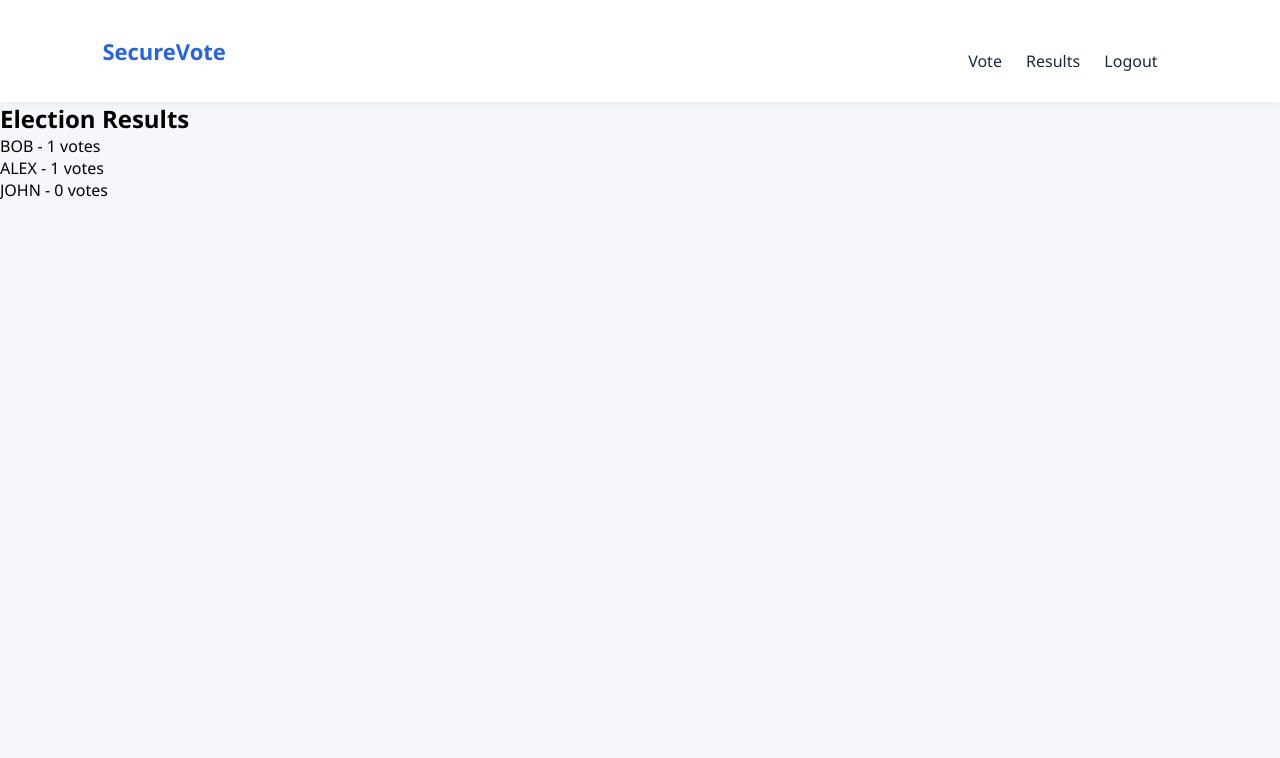
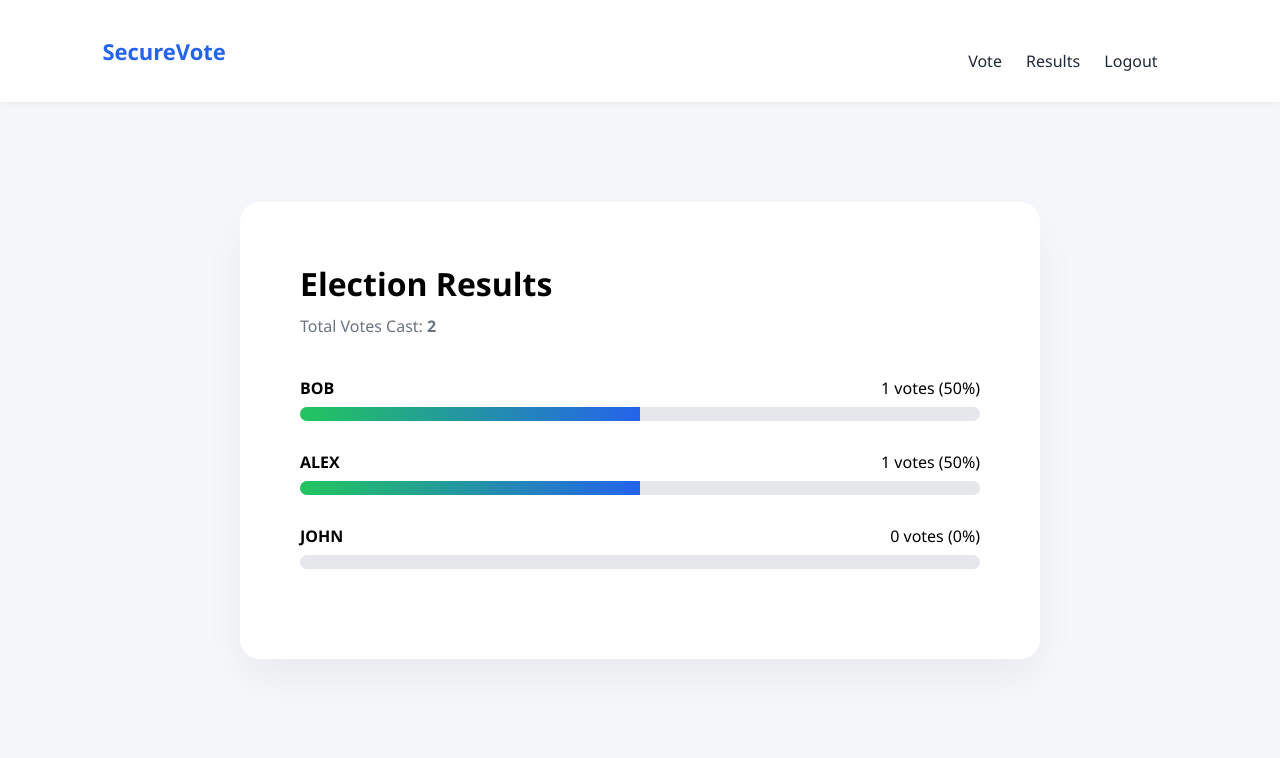
Before and after one commit to Sa22akr/Djanjo-voting-system, a Django app: page /results/ in a window 1280 px wide. Shown: the top 758 px of the page. Run offline with Django 4.2, Linux system fonts and the light colour scheme; a user stored in the database is signed in; data comes from the database, SQL or seed files in the repository; both versions use the stored data as it was after the commit.

Commit message:
Redesign results dashboard: added vote percentages, animated progress bars, total vote count, and modern card layout UI

```diff
--- a/elections/templates/elections/results.html
+++ b/elections/templates/elections/results.html
@@ -1,11 +1,52 @@
 {% extends "base.html" %}
 
 {% block content %}
-<h2>Election Results</h2>
+<section style="padding:100px 0;">
 
-<ul>
-    {% for name, count in results %}
-        <li>{{ name }} - {{ count }} votes</li>
-    {% endfor %}
-</ul>
+    <div style="
+        max-width:800px;
+        margin:0 auto;
+        background:white;
+        padding:60px;
+        border-radius:20px;
+        box-shadow:0 20px 40px rgba(0,0,0,0.05);
+    ">
+
+        <h2 style="font-size:32px; margin-bottom:10px;">
+            Election Results
+        </h2>
+
+        <p style="color:#6b7280; margin-bottom:40px;">
+            Total Votes Cast: <strong>{{ total_votes }}</strong>
+        </p>
+
+        {% for candidate in results %}
+            <div style="margin-bottom:30px;">
+
+                <div style="display:flex; justify-content:space-between; margin-bottom:8px;">
+                    <strong>{{ candidate.name }}</strong>
+                    <span>{{ candidate.count }} votes ({{ candidate.percentage }}%)</span>
+                </div>
+
+                <div style="
+                    background:#e5e7eb;
+                    border-radius:10px;
+                    overflow:hidden;
+                    height:14px;
+                ">
+                    <div style="
+                        width:{{ candidate.percentage }}%;
+                        background:linear-gradient(to right, #22c55e, #2563eb);
+                        height:100%;
+                        transition:width 0.5s ease;
+                    ">
+                    </div>
+                </div>
+
+            </div>
+        {% endfor %}
+
+    </div>
+
+</section>
 {% endblock %}
--- a/elections/views.py
+++ b/elections/views.py
@@ -20,11 +20,26 @@ def vote(request):
 @login_required
 def results(request):
     candidates = Candidate.objects.all()
+    total_votes = Vote.objects.count()
+
     results = []
+
     for candidate in candidates:
-        count = Vote.objects.filter(candidate=candidate).count()
-        results.append((candidate.name, count))
-    return render(request, 'elections/results.html', {'results': results})
+        vote_count = Vote.objects.filter(candidate=candidate).count()
+        percentage = 0
+        if total_votes > 0:
+            percentage = int((vote_count / total_votes) * 100)
+
+        results.append({
+            "name": candidate.name,
+            "count": vote_count,
+            "percentage": percentage
+        })
+
+    return render(request, "elections/results.html", {
+        "results": results,
+        "total_votes": total_votes
+    })
 
 def home(request):
     return render(request, "elections/home.html")
```
Also changed, not shown: db.sqlite3.
